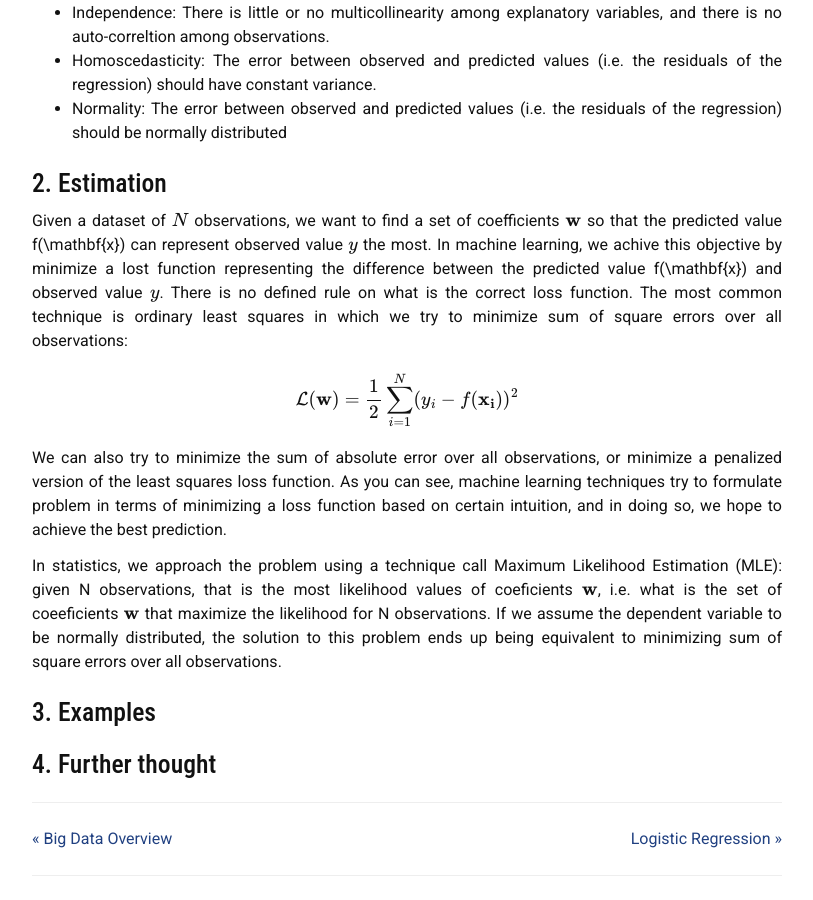
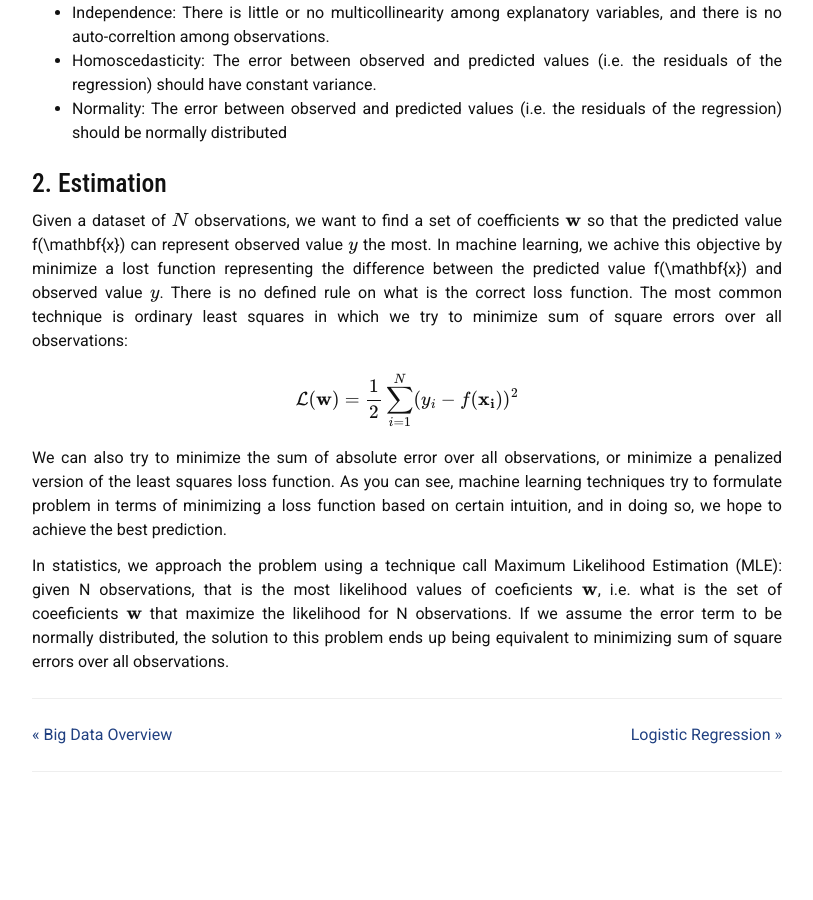
Before and after one commit to liambll/blog-archive, a Jekyll site: the page built from _posts/2017-06-29-linear-regression.markdown, in a window 1280 px wide and 900 px high, scrolled down 969 px. Shown: the whole window, without its empty margins (233-1046 px from the left). Built offline with Jekyll 4.4.1, drawn with Linux system fonts in a browser that asks for light colours; nearby versions of some CDN libraries; formulas are drawn with MathJax 3; comment, search, counter and statistics services are not loaded; after the commit the page ends 1765 px from its top, so only the background shows below that.

Commit message:
Update 2017-06-29-linear-regression.markdown

```diff
--- a/_posts/2017-06-29-linear-regression.markdown
+++ b/_posts/2017-06-29-linear-regression.markdown
@@ -43,8 +43,4 @@ In machine learning, we achive this objective by minimize a lost function repres
 \\[ \mathcal{L}(\mathbf{w}) = \frac{1}{2}\sum_{i=1}^N (y\_i - f(\mathbf{x_i}))^2 \\]
 We can also try to minimize the sum of absolute error over all observations, or minimize a penalized version of the least squares loss function. As you can see, machine learning techniques try to formulate problem in terms of minimizing a loss function based on certain intuition, and in doing so, we hope to achieve the best prediction.
 
-In statistics, we approach the problem using a technique call Maximum Likelihood Estimation (MLE): given N observations, that is the most likelihood values of coeficients \\(\mathbf{w}\\), i.e. what is the set of coeeficients \\(\mathbf{w}\\) that maximize the likelihood for N observations. If we assume the dependent variable to be normally distributed, the solution to this problem ends up being equivalent to minimizing sum of square errors over all observations.
-
-## 3. Examples
-
-## 4. Further thought
+In statistics, we approach the problem using a technique call Maximum Likelihood Estimation (MLE): given N observations, that is the most likelihood values of coeficients \\(\mathbf{w}\\), i.e. what is the set of coeeficients \\(\mathbf{w}\\) that maximize the likelihood for N observations. If we assume the error term to be normally distributed, the solution to this problem ends up being equivalent to minimizing sum of square errors over all observations.
```
